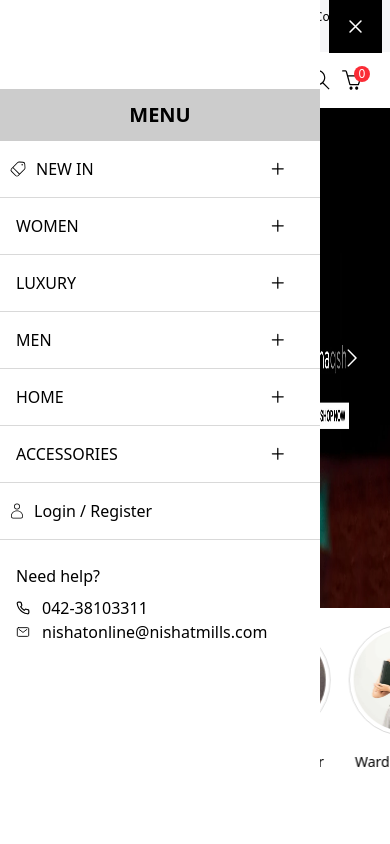
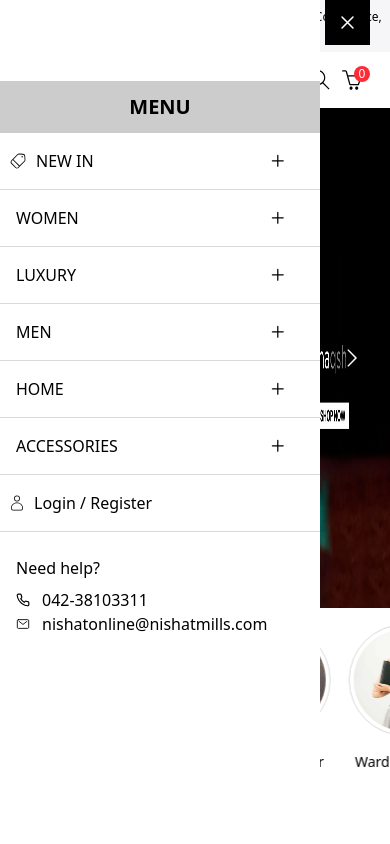
Before and after one commit to Muhammadtalhatariq/Nishat_liner-clone, a React (Vite) app: page / in a window 390 px wide. Both pictures are taken after a click on the icon 23 px from the left and 80 px from the top of the page. Shown: the top 844 px of the page. Built offline with nearby package versions, Linux system fonts and the light colour scheme.

Commit message:
update css

```diff
--- a/src/components/Header.tsx
+++ b/src/components/Header.tsx
@@ -76,12 +76,12 @@ const Header: React.FC = () => {
                         />
                     </div>
                     {isOpen && (
-                        <div className='w-80 fixed bg-white -top-24 -left-0 bottom-0 z-50 flex flex-col items-center justify-center'>
+                        <div className='w-80 fixed bg-white -top-28 -left-0 bottom-0 z-50 flex flex-col items-center justify-center'>
                             <div className='flex items-center justify-between w-full'>
                                 <div className='bg-[#CCCCCC] w-full p-3'>
                                     <h2 className='font-semibold text-xl text-center'>MENU</h2>
                                 </div>
-                                <div className=' fixed -top-0 right-2 bg-black p-[14px]'>
+                                <div className=' fixed -top-0 right-5 bg-black p-[10px]'>
                                     <IoCloseOutline
                                         className='text-white'
                                         onClick={handleClose}
```
